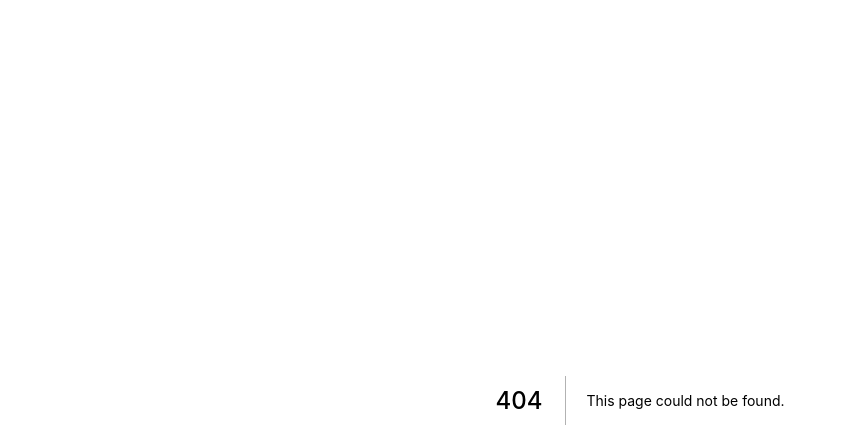
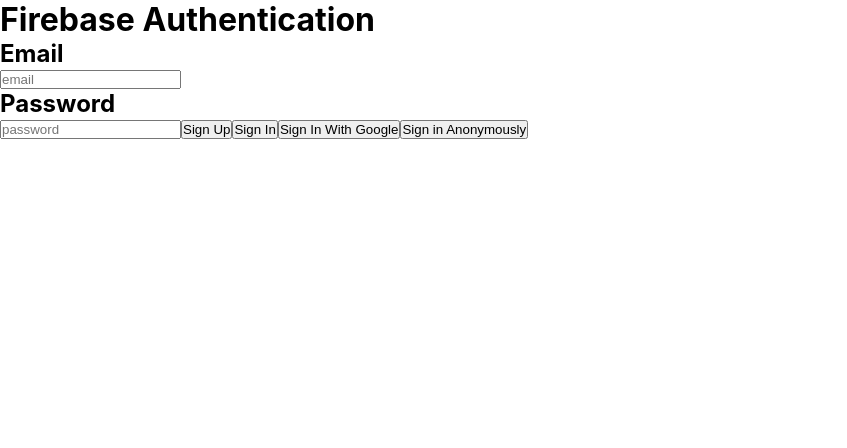
Before and after one commit to AdmiralFirefox/safari, a Next.js app: page /signin in a window 1280 px wide. Before the commit this address had no page. Shown: the top 448 px of the page, without its empty margins (0-847 px from the left). Built offline with nearby package versions, Linux system fonts and the light colour scheme; no server answers.

Commit message:
Added Firebase Auth Set-up

```diff
--- /dev/null
+++ b/context/AuthContext.tsx
@@ -0,0 +1,4 @@
+import { createContext } from "react";
+import { UserInfo } from "firebase/auth";
+
+export const AuthContext = createContext<UserInfo | null>(null);
--- /dev/null
+++ b/firebase/firebase.tsx
@@ -0,0 +1,16 @@
+import { initializeApp } from "firebase/app";
+import { getAuth } from "firebase/auth";
+
+const firebaseConfig = {
+  apiKey: "AIzaSyAoGguNqudPGoKvOjh-NTO2AFblvxO-Szg",
+  authDomain: "next-safari.firebaseapp.com",
+  projectId: "next-safari",
+  storageBucket: "next-safari.appspot.com",
+  messagingSenderId: "1035387976537",
+  appId: "1:1035387976537:web:2b60659bf1037a56842a48",
+  measurementId: "G-V7T3FQ9YP3",
+}; //this is where your firebase app values you copied will go
+
+initializeApp(firebaseConfig);
+
+export const auth = getAuth();
--- a/pages/_app.tsx
+++ b/pages/_app.tsx
@@ -1,8 +1,13 @@
 import "../styles/globals.scss";
 import type { AppProps } from "next/app";
+import { AuthProvider } from "../provider/AuthProvider";
 
 function MyApp({ Component, pageProps }: AppProps) {
-  return <Component {...pageProps} />;
+  return (
+    <AuthProvider>
+      <Component {...pageProps} />
+    </AuthProvider>
+  );
 }
 
 export default MyApp;
--- /dev/null
+++ b/pages/signin.tsx
@@ -0,0 +1,110 @@
+import type { NextPage } from "next";
+import { useContext, useRef } from "react";
+import { AuthContext } from "../context/AuthContext";
+import { auth } from "../firebase/firebase";
+import {
+  createUserWithEmailAndPassword,
+  GoogleAuthProvider,
+  signInWithEmailAndPassword,
+  signInWithPopup,
+  signOut,
+  signInAnonymously,
+} from "firebase/auth";
+
+const SignIn: NextPage = () => {
+  const user = useContext(AuthContext);
+
+  const emailRef = useRef<HTMLInputElement>(null);
+  const passwordRef = useRef<HTMLInputElement>(null);
+
+  //Create Account
+  const createAccount = async () => {
+    try {
+      await createUserWithEmailAndPassword(
+        auth,
+        emailRef.current!.value,
+        passwordRef.current!.value
+      );
+      alert("Sign Up Successful!");
+    } catch (error) {
+      console.error(error);
+      alert(error);
+    }
+  };
+
+  //Sign In
+  const signIn = async () => {
+    try {
+      await signInWithEmailAndPassword(
+        auth,
+        emailRef.current!.value,
+        passwordRef.current!.value
+      );
+    } catch (error) {
+      console.error(error);
+      alert(error);
+    }
+  };
+
+  //Sign In with Google
+  const signInWithgoogle = async () => {
+    const provider = new GoogleAuthProvider();
+
+    auth.useDeviceLanguage();
+
+    try {
+      await signInWithPopup(auth, provider);
+    } catch (err) {
+      console.log(err);
+      alert(err);
+    }
+  };
+
+  // Sign in Anonymously
+  const anonymousAccountSignIn = async () => {
+    try {
+      await signInAnonymously(auth);
+    } catch (err) {
+      console.log(err);
+    }
+  };
+
+  //Sign Out
+  const signOutAccount = async () => {
+    await signOut(auth);
+  };
+
+  return (
+    <div>
+      <h1>Firebase Authentication</h1>
+
+      {!user ? (
+        <>
+          <h2>Email</h2>
+          <input ref={emailRef} type="email" placeholder="email" />
+          <h2>Password</h2>
+          <input ref={passwordRef} type="password" placeholder="password" />
+          <button onClick={createAccount} type="button">
+            Sign Up
+          </button>
+          <button onClick={signIn} type="button">
+            Sign In
+          </button>
+          <button onClick={signInWithgoogle}>Sign In With Google</button>
+          <button onClick={anonymousAccountSignIn}>Sign in Anonymously</button>
+        </>
+      ) : (
+        <div>
+          <button onClick={signOutAccount}>Sign Out</button>
+          {user.email === null ? (
+            <h1>Welcome Anonymous!</h1>
+          ) : (
+            <h1>Welcome {user.email}!</h1>
+          )}
+        </div>
+      )}
+    </div>
+  );
+};
+
+export default SignIn;
--- /dev/null
+++ b/provider/AuthProvider.tsx
@@ -0,0 +1,35 @@
+import { useEffect, useState } from "react";
+import { AuthContext } from "../context/AuthContext";
+import { UserInfo } from "firebase/auth";
+import { auth } from "../firebase/firebase";
+
+export const AuthProvider: React.FC = ({ children }) => {
+  const [user, setUser] = useState<UserInfo | null>(null);
+  const [initializing, setInitializing] = useState(true);
+
+  useEffect(() => {
+    const unsubscribe = auth.onAuthStateChanged((firebaseUser) => {
+      if (!user) {
+        setUser(firebaseUser);
+      } else {
+        setUser(null);
+      }
+
+      if (initializing) {
+        setInitializing(false);
+      }
+    });
+
+    return unsubscribe;
+    // eslint-disable-next-line react-hooks/exhaustive-deps
+  }, []);
+
+  if (initializing)
+    return (
+      <div>
+        <h1>Loading...</h1>
+      </div>
+    );
+
+  return <AuthContext.Provider value={user}>{children}</AuthContext.Provider>;
+};
```
